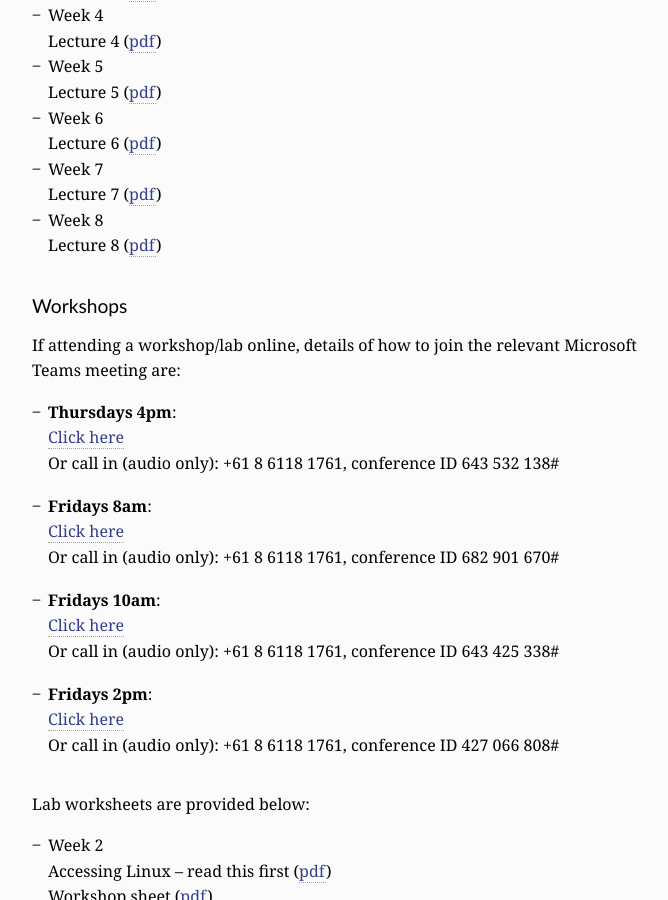
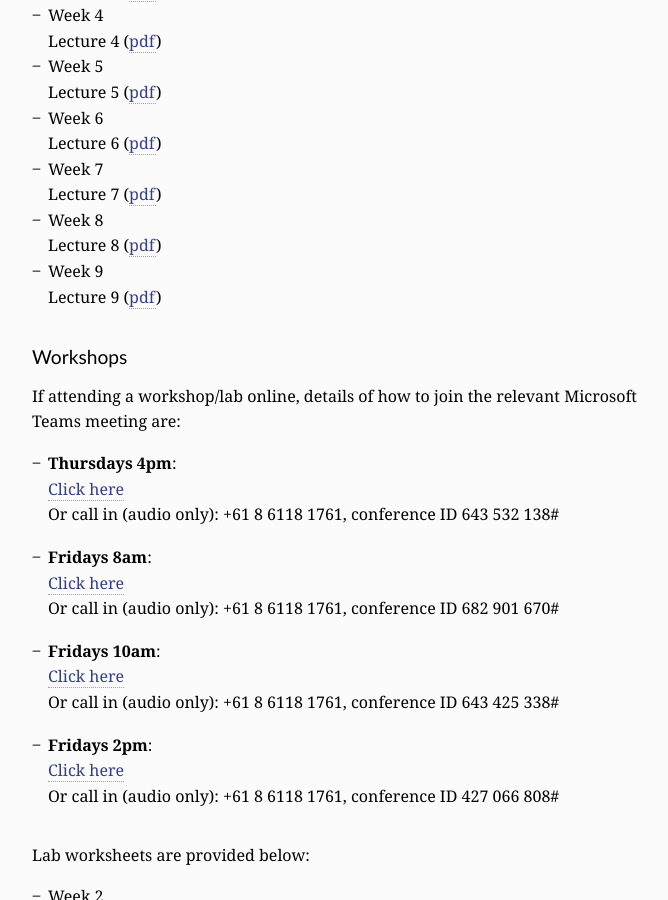
Before and after one commit to cits4407/cits4407.github.io, a Jekyll site: the page built from docs/_pages/resources.md, in a window 1280 px wide and 900 px high, scrolled down 1195 px. Shown: the whole window, without its empty margins (283-951 px from the left). Built offline with Jekyll 4.4.1, drawn with Linux system fonts in a browser that asks for light colours; some web fonts are replaced.

Commit message:
week 9 lecture

```diff
--- a/docs/_pages/resources.md
+++ b/docs/_pages/resources.md
@@ -66,6 +66,8 @@ university's [LMS][lms]{: target="_blank" :} (Learning Management System).
   Lecture 7 ([pdf]({{ "/lectures/lect07.pdf" | relative_url }}))
 - Week 8
   Lecture 8 ([pdf]({{ "/lectures/lect08.pdf" | relative_url }}))
+- Week 9
+  Lecture 9 ([pdf]({{ "/lectures/lect09.pdf" | relative_url }}))
 
 ## Workshops
 
```
Also changed, not shown: 1 other file.
